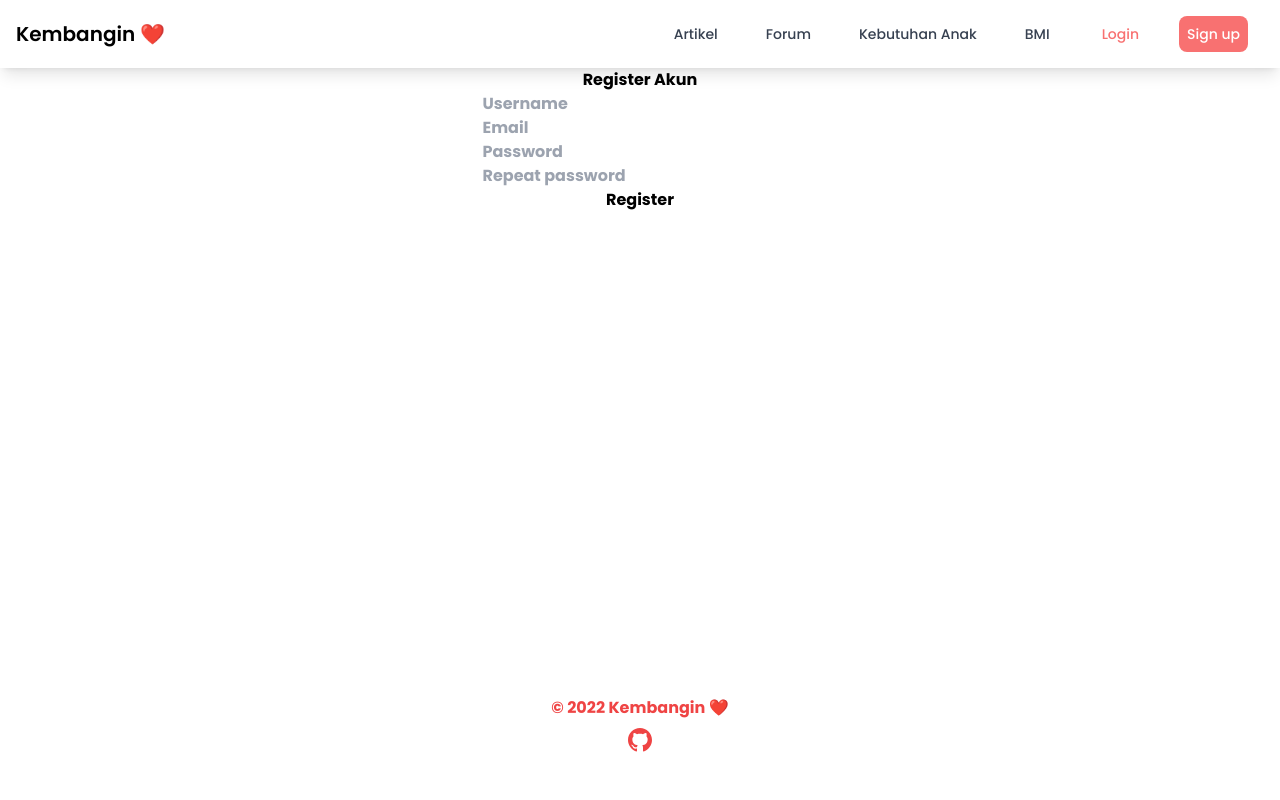
After one commit to pbp-fasilkom-c02/kembangin, a Django app: page /register in a window 1280 px wide. The commit adds this page. Run offline with Django 4.2, Linux system fonts and the light colour scheme; some libraries are stand-ins or nearby versions.

Commit message:
implemented basic register, login, logout for normal users(minimal css) and linking it to the buttons on navbar

```diff
--- /dev/null
+++ b/main/templates/register.html
@@ -0,0 +1,36 @@
+{% extends "base.html" %}
+
+{% block content %}
+<div class="text-center font-bold">
+    <form method="POST" action="">
+        {% csrf_token %}
+        <div>
+            <p>Register Akun</p>
+        </div>
+        <div>
+            <input type="text" name="username" placeholder="Username" class="form-control">
+        </div>
+        <div>
+            <input type="text" name="email" placeholder="Email" class="form-control">
+        </div>
+        <div>
+            <input type="password" name="password" placeholder="Password" class="form-control">
+        </div>
+        <div>
+            <input type="password" name="repeat_password" placeholder="Repeat password" class="form-control">
+        </div>
+        <div>
+            <input type="submit" value="Register">
+        </div>
+    </form>
+</div>
+
+{% if messages %}
+<ul class="text-center font-bold text-red-400">
+    {% for message in messages %}
+        <li>{{ message }}</li>
+    {% endfor %}
+</ul>
+{% endif %}
+
+{% endblock content %}
--- a/main/urls.py
+++ b/main/urls.py
@@ -1,10 +1,11 @@
 from django.urls import path
-from main.views import  show_landing
+from main.views import  show_landing, register_user, login_user, logout_user
 
 app_name = 'main'
 
 urlpatterns = [
     path('', show_landing, name='show_landing'),
-
-
+    path('login/', login_user, name='login' ),
+    path('register', register_user, name='register'),
+    path('logout/', logout_user, name='logout')
 ]
--- a/main/views.py
+++ b/main/views.py
@@ -1,4 +1,40 @@
 from django.shortcuts import render
+from django.shortcuts import redirect
+from django.contrib.auth import authenticate, login
+from django.contrib.auth import logout
+from django.contrib.auth.models import User
+from django.contrib import messages
 
 def show_landing(request):
     return render(request,"main.html")
+
+def login_user(request):
+    if (request.method == "POST"):
+        username = request.POST.get("username")
+        password = request.POST.get("password")
+        user = authenticate(request, username=username, password=password)
+        if user is not None:
+            login(request, user)
+            return redirect('main:show_landing')
+        messages.info(request, "Wrong username or password")
+    return render(request, "login.html")
+
+def register_user(request):
+    if (request.method == "POST"):
+        username = request.POST.get("username")
+        email = request.POST.get("email")
+        password = request.POST.get("password")
+        repeat_password = request.POST.get("repeat_password")
+        if (User.objects.filter(username=username, email=email)):
+            messages.info(request, "Username or email already taken")
+        elif (password == repeat_password):
+            user = User.objects.create_user(username=username, email=email, password=password)
+            user.save()
+            return redirect("main:login")
+        else:
+            messages.info(request, "Password and repeat password is different")
+    return render(request, "register.html")
+
+def logout_user(request):
+    logout(request)
+    return redirect("main:login")
--- a/templates/navbar.html
+++ b/templates/navbar.html
@@ -90,7 +90,7 @@
             BMI
           </a>
         </li>
-        {% if not user.is_authenticated %}
+        {% if user.is_authenticated %}
         <li>
           <a
             href="#"
@@ -99,16 +99,24 @@
             Account
           </a>
         </li>
+        <li>
+          <a
+            href="{% url 'main:logout' %}"
+            class="block py-2 pr-4 pl-3 text-gray-700 rounded hover:bg-red-200 md:hover:bg-transparent md:border-0 md:hover:text-red-400 md:p-2"
+          >
+            Logout
+          </a>
+        </li>
         {% else %}
         <div class="text-red-400 pl-3 p-2">
-          <a href="#">
+          <a href="{% url 'main:login' %}">
             Login
           </a>
         </div>
         <div
           class="bg-red-400 text-white rounded-lg pl-3 md:pl-2 p-2 text-center"
         >
-          <a href="#">
+          <a href="{% url 'main:register' %}">
             Sign up
           </a>
         </div>
```
Also changed, not shown: main/templates/login.html (added, +29 -0 lines).
